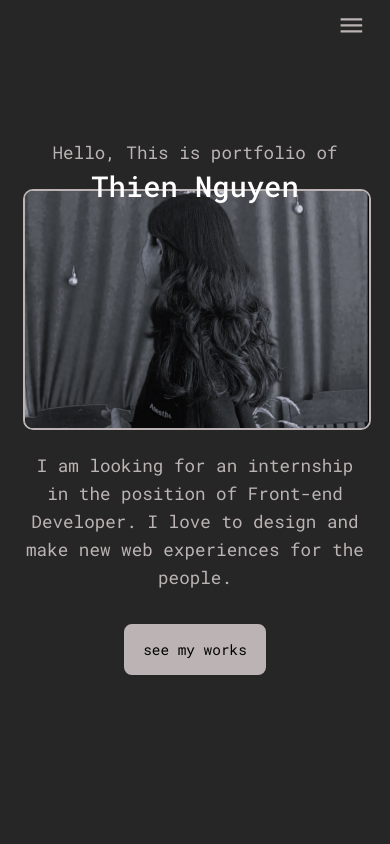
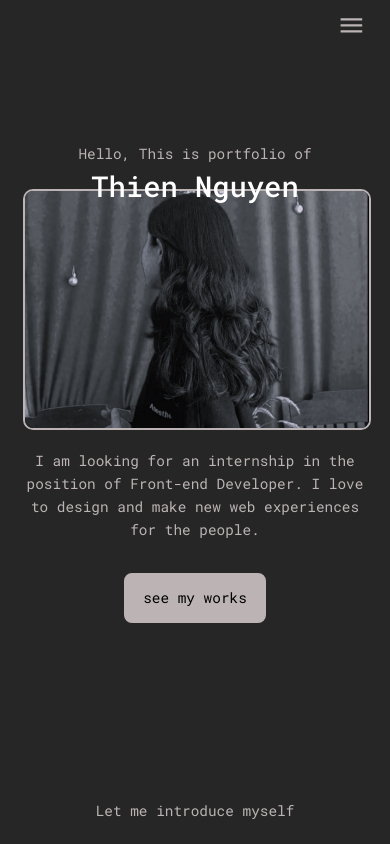
Before and after one commit to thieennt1912/portfolio, a React (Create React App) app: page / in a window 390 px wide. Shown: the top 844 px of the page. Built offline with nearby package versions, Linux system fonts and the light colour scheme.

Commit message:
Update Home.scss

```diff
--- a/src/components/Home.scss
+++ b/src/components/Home.scss
@@ -78,7 +78,7 @@
         span {
           display: inline-block;
           width: 100%;
-          font-size: 1.1rem;
+          font-size: 0.9rem;
           font-weight: 400;
         }
         .hero__name {
@@ -105,7 +105,7 @@
         margin: 0 ;
 
         p{
-          font-size: 1.1rem;
+          font-size: 0.9rem;
           text-align: center;
           line-height: 1.6;
           display: flex;
```
